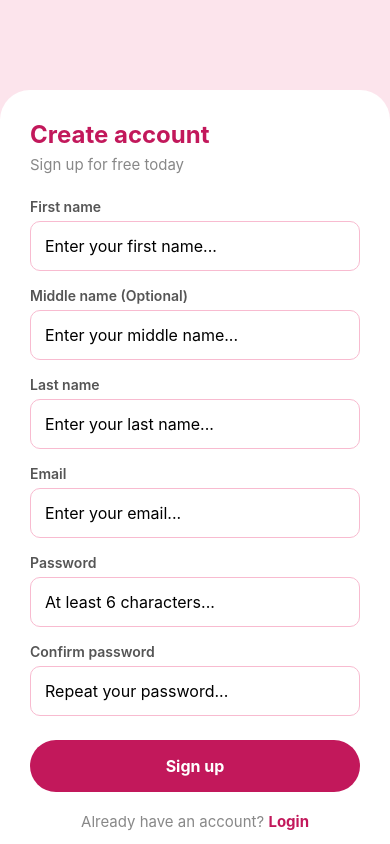
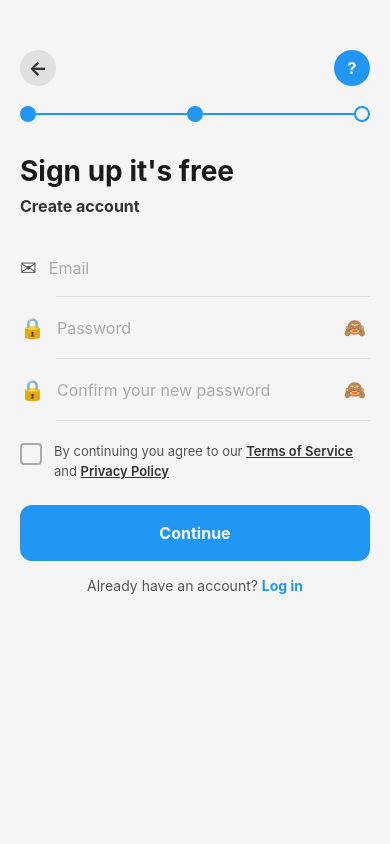
Before and after one commit to sendeasly/sendeasly-app, a React Native app: screen /Register in a window 390 px wide. Built offline with nearby package versions, Linux system fonts and the light colour scheme; what react-native-worklets would draw is missing.

Commit message:
Redesign Login na Register screens

```diff
--- a/screens/LoginScreen.js
+++ b/screens/LoginScreen.js
@@ -16,24 +16,21 @@ export default function LoginScreen({ navigation }) {
   const [nywila, setNywila] = useState('');
   const [inapakia, setInapakia] = useState(false);
   const [onyeshaNywila, setOnyeshaNywila] = useState(false);
+  const [tab, setTab] = useState('email');
 
   async function ingia() {
     if (!email || !nywila) {
       Alert.alert('Error', 'Please fill all fields!');
       return;
     }
-
     setInapakia(true);
-
     try {
       const jibu = await fetch('https://money-transfer-backend-production.up.railway.app/ingia', {
         method: 'POST',
         headers: { 'Content-Type': 'application/json' },
         body: JSON.stringify({ email, nywila }),
       });
-
       const data = await jibu.json();
-
       if (jibu.ok) {
         await AsyncStorage.setItem('mtumiaji', JSON.stringify(data.mtumiaji));
         navigation.replace('Main');
@@ -43,105 +40,122 @@ export default function LoginScreen({ navigation }) {
     } catch (e) {
       Alert.alert('Error', 'Network error!');
     }
-
     setInapakia(false);
   }
 
   return (
     <View style={styles.container}>
-      <StatusBar barStyle="light-content" backgroundColor="#880e4f" />
+      <StatusBar barStyle="light-content" backgroundColor="#1a1a2e" />
 
       <ScrollView contentContainerStyle={styles.scroll}>
 
         {/* Header */}
+        <View style={styles.header}>
           <TouchableOpacity
             style={styles.rudiKitufe}
             onPress={() => navigation.goBack()}
           >
-          <Text style={styles.rudiManeno}>←</Text>
+            <Text style={styles.rudiManeno}>‹</Text>
           </TouchableOpacity>
+          <Text style={styles.headerTitle}>Log In</Text>
+          <TouchableOpacity style={styles.helpKitufe}>
+            <Text style={styles.helpManeno}>🎧</Text>
+          </TouchableOpacity>
+        </View>
 
-        {/* Title */}
-        <Text style={styles.kichwa}>Log in</Text>
-        <Text style={styles.maelezo}>Welcome back to SendEasly</Text>
+        {/* Tabs */}
+        <View style={styles.tabs}>
+          <TouchableOpacity
+            style={[styles.tab, tab === 'phone' && styles.tabAmilifu]}
+            onPress={() => setTab('phone')}
+          >
+            <Text style={[styles.tabManeno, tab === 'phone' && styles.tabManenoAmilifu]}>
+              Phone number
+            </Text>
+            {tab === 'phone' && <View style={styles.tabLine} />}
+          </TouchableOpacity>
+          <TouchableOpacity
+            style={[styles.tab, tab === 'email' && styles.tabAmilifu]}
+            onPress={() => setTab('email')}
+          >
+            <Text style={[styles.tabManeno, tab === 'email' && styles.tabManenoAmilifu]}>
+              Email
+            </Text>
+            {tab === 'email' && <View style={styles.tabLine} />}
+          </TouchableOpacity>
+        </View>
 
-        {/* Email Input */}
+        <View style={styles.dividerLine} />
+
+        {/* Inputs */}
+        <View style={styles.form}>
+
           <View style={styles.ingizoWrapper}>
-          <Text style={styles.ingizoIcon}>✉</Text>
             <TextInput
               style={styles.ingizo}
-            placeholder="Email address"
-            placeholderTextColor="rgba(255,255,255,0.5)"
+              placeholder={tab === 'email' ? 'Email' : 'Phone number'}
+              placeholderTextColor="#666"
               value={email}
               onChangeText={setEmail}
-            keyboardType="email-address"
+              keyboardType={tab === 'email' ? 'email-address' : 'phone-pad'}
               autoCapitalize="none"
             />
           </View>
 
-        {/* Password Input */}
           <View style={styles.ingizoWrapper}>
-          <Text style={styles.ingizoIcon}>🔒</Text>
             <TextInput
               style={styles.ingizo}
-            placeholder="Password"
-            placeholderTextColor="rgba(255,255,255,0.5)"
+              placeholder="Password 8-16 characters"
+              placeholderTextColor="#666"
               value={nywila}
               onChangeText={setNywila}
               secureTextEntry={!onyeshaNywila}
             />
             <TouchableOpacity onPress={() => setOnyeshaNywila(!onyeshaNywila)}>
-            <Text style={styles.jicho}>
-              {onyeshaNywila ? '🙉' : '👁'}
-            </Text>
+              <Text style={styles.jicho}>{onyeshaNywila ? '👁' : '🙈'}</Text>
             </TouchableOpacity>
           </View>
 
-        {/* Trouble logging in */}
-        <TouchableOpacity style={styles.tatizo}>
-          <Text style={styles.tatizoManeno}>Trouble logging in?</Text>
+          <Text style={styles.maelezo}>
+            After applying for a live account, you can login by email
+          </Text>
+
+          <TouchableOpacity>
+            <Text style={styles.forgotPassword}>Forgot Password?</Text>
           </TouchableOpacity>
 
-        {/* Login Button */}
           <TouchableOpacity
             style={[styles.loginKitufe, inapakia && styles.kitufeDisabled]}
             onPress={ingia}
             disabled={inapakia}
           >
             <Text style={styles.loginManeno}>
-            {inapakia ? 'Logging in...' : 'LOGIN'}
+              {inapakia ? 'Logging in...' : 'Log In'}
             </Text>
           </TouchableOpacity>
 
-        {/* Divider */}
-        <View style={styles.divider}>
-          <View style={styles.dividerMstari} />
-          <Text style={styles.dividerManeno}>OR LOGIN WITH</Text>
-          <View style={styles.dividerMstari} />
+          <TouchableOpacity
+            onPress={() => navigation.navigate('Register')}
+          >
+            <Text style={styles.newUser}>
+              New user? <Text style={styles.signUpLink}>Sign Up</Text>
+            </Text>
+          </TouchableOpacity>
+
         </View>
 
-        {/* Google Button */}
-        <TouchableOpacity style={styles.socialKitufe}>
+        {/* Social Login */}
+        <View style={styles.socialSehemu}>
+          <Text style={styles.socialManeno}>or Log In with</Text>
+          <View style={styles.socialVitufe}>
+            <TouchableOpacity style={styles.appleKitufe}>
+              <Text style={styles.appleIcon}></Text>
+            </TouchableOpacity>
+            <TouchableOpacity style={styles.googleKitufe}>
               <Text style={styles.googleIcon}>G</Text>
-          <Text style={styles.socialManeno}>GOOGLE</Text>
             </TouchableOpacity>
-
-        {/* Apple Button */}
-        <TouchableOpacity style={styles.socialKitufe}>
-          <Text style={styles.appleIcon}></Text>
-          <Text style={styles.socialManeno}>APPLE</Text>
-        </TouchableOpacity>
-
-        {/* Sign up link */}
-        <TouchableOpacity
-          style={styles.sajiliKitufe}
-          onPress={() => navigation.navigate('Register')}
-        >
-          <Text style={styles.sajiliManeno}>
-            Don't have an account?{' '}
-            <Text style={styles.sajiliLink}>Sign up</Text>
-          </Text>
-        </TouchableOpacity>
+          </View>
+        </View>
 
       </ScrollView>
     </View>
@@ -151,141 +165,176 @@ export default function LoginScreen({ navigation }) {
 const styles = StyleSheet.create({
   container: {
     flex: 1,
-    backgroundColor: '#880e4f',
+    backgroundColor: '#111318',
   },
   scroll: {
     flexGrow: 1,
-    padding: 24,
-    paddingTop: 60,
+  },
+  header: {
+    flexDirection: 'row',
+    alignItems: 'center',
+    justifyContent: 'space-between',
+    padding: 20,
+    paddingTop: 50,
   },
   rudiKitufe: {
-    width: 40,
-    height: 40,
-    borderRadius: 20,
-    backgroundColor: 'rgba(255,255,255,0.2)',
+    width: 36,
+    height: 36,
+    borderRadius: 18,
+    backgroundColor: '#2a2a3a',
     alignItems: 'center',
     justifyContent: 'center',
-    marginBottom: 32,
   },
   rudiManeno: {
+    color: 'white',
+    fontSize: 22,
+    fontWeight: 'bold',
+  },
+  headerTitle: {
     color: 'white',
     fontSize: 20,
     fontWeight: 'bold',
   },
-  kichwa: {
-    fontSize: 32,
+  helpKitufe: {
+    width: 36,
+    height: 36,
+    borderRadius: 18,
+    backgroundColor: '#2a2a3a',
+    alignItems: 'center',
+    justifyContent: 'center',
+  },
+  helpManeno: {
+    fontSize: 16,
+  },
+  tabs: {
+    flexDirection: 'row',
+    paddingHorizontal: 20,
+    marginTop: 8,
+    gap: 24,
+  },
+  tab: {
+    paddingBottom: 12,
+    position: 'relative',
+  },
+  tabAmilifu: {},
+  tabManeno: {
+    color: '#666',
+    fontSize: 16,
+    fontWeight: '500',
+  },
+  tabManenoAmilifu: {
+    color: 'white',
     fontWeight: 'bold',
-    color: 'white',
-    marginBottom: 8,
   },
-  maelezo: {
-    fontSize: 15,
-    color: 'rgba(255,255,255,0.7)',
-    marginBottom: 32,
+  tabLine: {
+    position: 'absolute',
+    bottom: 0,
+    left: 0,
+    right: 0,
+    height: 2,
+    backgroundColor: 'white',
+    borderRadius: 1,
+  },
+  dividerLine: {
+    height: 1,
+    backgroundColor: '#2a2a3a',
+    marginBottom: 24,
+  },
+  form: {
+    paddingHorizontal: 20,
   },
   ingizoWrapper: {
     flexDirection: 'row',
     alignItems: 'center',
-    backgroundColor: 'rgba(255,255,255,0.15)',
-    borderRadius: 12,
-    paddingHorizontal: 16,
+    backgroundColor: '#1e2030',
+    borderRadius: 30,
+    paddingHorizontal: 20,
     paddingVertical: 4,
     marginBottom: 16,
-    borderWidth: 1,
-    borderColor: 'rgba(255,255,255,0.2)',
-    gap: 12,
-  },
-  ingizoIcon: {
-    fontSize: 18,
-    color: 'rgba(255,255,255,0.7)',
   },
   ingizo: {
     flex: 1,
     fontSize: 16,
     color: 'white',
-    paddingVertical: 14,
+    paddingVertical: 16,
   },
   jicho: {
     fontSize: 18,
     padding: 4,
   },
-  tatizo: {
+  maelezo: {
+    color: '#666',
+    fontSize: 13,
+    marginBottom: 12,
+    lineHeight: 18,
+  },
+  forgotPassword: {
+    color: '#4f8ef7',
+    fontSize: 14,
+    fontWeight: '600',
     marginBottom: 24,
   },
-  tatizoManeno: {
-    color: 'rgba(255,255,255,0.8)',
-    fontSize: 14,
-    fontWeight: '600',
-  },
   loginKitufe: {
-    backgroundColor: 'white',
+    backgroundColor: '#2a2a3a',
     borderRadius: 30,
-    padding: 16,
+    padding: 18,
     alignItems: 'center',
-    marginBottom: 24,
+    marginBottom: 20,
   },
   kitufeDisabled: {
     opacity: 0.7,
   },
   loginManeno: {
-    color: '#880e4f',
+    color: '#888',
     fontWeight: 'bold',
     fontSize: 16,
-    letterSpacing: 1,
   },
-  divider: {
+  newUser: {
+    color: 'white',
+    fontSize: 15,
+    textAlign: 'center',
+    marginBottom: 40,
+  },
+  signUpLink: {
+    color: '#4f8ef7',
+    fontWeight: 'bold',
+  },
+  socialSehemu: {
+    alignItems: 'center',
+    paddingBottom: 40,
+  },
+  socialManeno: {
+    color: '#666',
+    fontSize: 14,
+    marginBottom: 20,
+  },
+  socialVitufe: {
     flexDirection: 'row',
-    alignItems: 'center',
-    marginBottom: 20,
-    gap: 10,
+    gap: 16,
   },
-  dividerMstari: {
-    flex: 1,
-    height: 1,
-    backgroundColor: 'rgba(255,255,255,0.2)',
-  },
-  dividerManeno: {
-    fontSize: 12,
-    color: 'rgba(255,255,255,0.5)',
-    fontWeight: '600',
-  },
-  socialKitufe: {
-    flexDirection: 'row',
+  appleKitufe: {
+    width: 56,
+    height: 56,
+    borderRadius: 28,
+    backgroundColor: 'white',
     alignItems: 'center',
     justifyContent: 'center',
-    borderWidth: 1,
-    borderColor: 'rgba(255,255,255,0.3)',
-    borderRadius: 30,
-    padding: 14,
-    marginBottom: 12,
-    gap: 10,
-    backgroundColor: 'rgba(255,255,255,0.1)',
+  },
+  appleIcon: {
+    fontSize: 24,
+    color: 'black',
+  },
+  googleKitufe: {
+    width: 56,
+    height: 56,
+    borderRadius: 28,
+    backgroundColor: '#4f8ef7',
+    alignItems: 'center',
+    justifyContent: 'center',
   },
   googleIcon: {
-    fontSize: 18,
+    fontSize: 22,
     fontWeight: 'bold',
     color: 'white',
   },
-  appleIcon: {
-    fontSize: 18,
-    color: 'white',
-  },
-  socialManeno: {
-    fontSize: 15,
-    fontWeight: 'bold',
-    color: 'white',
-    letterSpacing: 1,
-  },
-  sajiliKitufe: {
-    alignItems: 'center',
-    marginTop: 20,
-  },
-  sajiliManeno: {
-    color: 'rgba(255,255,255,0.7)',
-    fontSize: 15,
-  },
-  sajiliLink: {
-    color: 'white',
-    fontWeight: 'bold',
-  },
 });
--- a/screens/RegisterScreen.js
+++ b/screens/RegisterScreen.js
@@ -2,6 +2,7 @@ import { useState } from 'react';
 import {
   Alert,
   ScrollView,
+  StatusBar,
   StyleSheet,
   Text,
   TextInput,
@@ -11,225 +12,364 @@ import {
 
 export default function RegisterScreen({ navigation }) {
   const [jina, setJina] = useState('');
-    const [middleName, setMiddleName] = useState('');
-    const [lastName, setLastName] = useState('');
   const [email, setEmail] = useState('');
   const [nywila, setNywila] = useState('');
   const [nywila2, setNywila2] = useState('');
   const [inapakia, setInapakia] = useState(false);
+  const [onyeshaNywila, setOnyeshaNywila] = useState(false);
+  const [onyeshaNywila2, setOnyeshaNywila2] = useState(false);
+  const [kukubali, setKukubali] = useState(false);
+
   async function sajili() {
     if (!jina || !email || !nywila || !nywila2) {
-      Alert.alert('Kosa', 'Please fill all fields!');
+      Alert.alert('Error', 'Please fill all fields!');
       return;
     }
     if (!email.includes('@')) {
-      Alert.alert('Kosa', 'Email is not valid!');
+      Alert.alert('Error', 'Email is not valid!');
       return;
     }
     if (nywila.length < 6) {
-      Alert.alert('Kosa', 'Password must be at least 6 characters!');
+      Alert.alert('Error', 'Password must be at least 6 characters!');
       return;
     }
     if (nywila !== nywila2) {
-      Alert.alert('Kosa', 'Passwords do not match!');
+      Alert.alert('Error', 'Passwords do not match!');
+      return;
+    }
+    if (!kukubali) {
+      Alert.alert('Error', 'Please agree to Terms of Service!');
       return;
     }
 
     setInapakia(true);
-
     try {
       const jibu = await fetch('https://money-transfer-backend-production.up.railway.app/sajili', {
         method: 'POST',
         headers: { 'Content-Type': 'application/json' },
         body: JSON.stringify({ jina, email, nywila }),
       });
-
       const data = await jibu.json();
-
       if (jibu.ok) {
         Alert.alert('Success!', 'Welcome ' + data.mtumiaji.jina + '!');
         navigation.replace('Main');
       } else {
-        Alert.alert('Kosa', data.kosa);
+        Alert.alert('Error', data.kosa);
       }
     } catch (e) {
-      Alert.alert('Kosa', 'Network error!');
+      Alert.alert('Error', 'Network error!');
     }
-
     setInapakia(false);
   }
 
   return (
-    <ScrollView style={styles.container}>
+    <View style={styles.container}>
+      <StatusBar barStyle="dark-content" backgroundColor="#f5f5f5" />
 
-      {/* Logo sehemu */}
-      <View style={styles.juu}>
+      <ScrollView contentContainerStyle={styles.scroll}>
+
+        {/* Header */}
+        <View style={styles.header}>
+          <TouchableOpacity
+            style={styles.rudiKitufe}
+            onPress={() => navigation.goBack()}
+          >
+            <Text style={styles.rudiManeno}>←</Text>
+          </TouchableOpacity>
+          <TouchableOpacity style={styles.helpKitufe}>
+            <Text style={styles.helpManeno}>?</Text>
+          </TouchableOpacity>
         </View>
 
-      {/* Fomu */}
-      <View style={styles.fomu}>
-        <Text style={styles.kichwa}>Create account</Text>
-        <Text style={styles.maelezo}>Sign up for free today</Text>
+        {/* Progress Bar */}
+        <View style={styles.progressBar}>
+          <View style={styles.progressStep}>
+            <View style={[styles.progressDot, styles.progressDotAmilifu]} />
+          </View>
+          <View style={styles.progressLine} />
+          <View style={styles.progressStep}>
+            <View style={[styles.progressDot, styles.progressDotAmilifu]} />
+          </View>
+          <View style={styles.progressLine} />
+          <View style={styles.progressStep}>
+            <View style={styles.progressDot} />
+          </View>
+        </View>
 
-        <Text style={styles.lebo}>First name</Text>
+        {/* Title */}
+        <View style={styles.titleSehemu}>
+          <Text style={styles.kichwa}>Sign up it's free</Text>
+          <Text style={styles.subKichwa}>Create account</Text>
+        </View>
+
+        {/* Form */}
+        <View style={styles.form}>
+
+          {/* Email */}
+          <View style={styles.ingizoWrapper}>
+            <Text style={styles.ingizoIcon}>✉</Text>
             <TextInput
               style={styles.ingizo}
-          placeholder="Enter your first name..."
-          value={jina}
-          onChangeText={setJina}
-        />
-
-        <Text style={styles.lebo}>Middle name <Text style={styles.optional}>(Optional)</Text></Text>
-        <TextInput
-          style={styles.ingizo}
-          placeholder="Enter your middle name..."
-          value={middleName}
-          onChangeText={setMiddleName}
-        />
-
-        <Text style={styles.lebo}>Last name</Text>
-        <TextInput
-          style={styles.ingizo}
-          placeholder="Enter your last name..."
-          value={lastName}
-          onChangeText={setLastName}
-        />
-
-        <Text style={styles.lebo}>Email</Text>
-        <TextInput
-          style={styles.ingizo}
-          placeholder="Enter your email..."
+              placeholder="Email"
+              placeholderTextColor="#aaa"
               value={email}
               onChangeText={setEmail}
               keyboardType="email-address"
               autoCapitalize="none"
             />
+          </View>
+          <View style={styles.separator} />
 
-        <Text style={styles.lebo}>Password</Text>
+          {/* Password */}
+          <View style={styles.ingizoWrapper}>
+            <Text style={styles.ingizoIcon}>🔒</Text>
             <TextInput
               style={styles.ingizo}
-          placeholder="At least 6 characters..."
+              placeholder="Password"
+              placeholderTextColor="#aaa"
               value={nywila}
               onChangeText={setNywila}
-          secureTextEntry
+              secureTextEntry={!onyeshaNywila}
             />
+            <TouchableOpacity onPress={() => setOnyeshaNywila(!onyeshaNywila)}>
+              <Text style={styles.jicho}>{onyeshaNywila ? '👁' : '🙈'}</Text>
+            </TouchableOpacity>
+          </View>
+          <View style={styles.separator} />
 
-        <Text style={styles.lebo}>Confirm password</Text>
+          {/* Confirm Password */}
+          <View style={styles.ingizoWrapper}>
+            <Text style={styles.ingizoIcon}>🔒</Text>
             <TextInput
               style={styles.ingizo}
-          placeholder="Repeat your password..."
+              placeholder="Confirm your new password"
+              placeholderTextColor="#aaa"
               value={nywila2}
               onChangeText={setNywila2}
-          secureTextEntry
+              secureTextEntry={!onyeshaNywila2}
             />
+            <TouchableOpacity onPress={() => setOnyeshaNywila2(!onyeshaNywila2)}>
+              <Text style={styles.jicho}>{onyeshaNywila2 ? '👁' : '🙈'}</Text>
+            </TouchableOpacity>
+          </View>
+          <View style={styles.separator} />
 
+          {/* Terms */}
           <TouchableOpacity
-          style={[styles.kitufe, inapakia && styles.kitufeDisabled]}
+            style={styles.termsWrapper}
+            onPress={() => setKukubali(!kukubali)}
+          >
+            <View style={[styles.checkbox, kukubali && styles.checkboxAmilifu]}>
+              {kukubali && <Text style={styles.checkmark}>✓</Text>}
+            </View>
+            <Text style={styles.termsManeno}>
+              By continuing you agree to our{' '}
+              <Text style={styles.termsLink}>Terms of Service</Text>
+              {' '}and{' '}
+              <Text style={styles.termsLink}>Privacy Policy</Text>
+            </Text>
+          </TouchableOpacity>
+
+        </View>
+
+        {/* Continue Button */}
+        <View style={styles.chiniSehemu}>
+          <TouchableOpacity
+            style={[styles.continueKitufe, inapakia && styles.kitufeDisabled]}
             onPress={sajili}
             disabled={inapakia}
           >
-          <Text style={styles.kitufeManeno}>
-            {inapakia ? 'Creating account...' : 'Sign up'}
+            <Text style={styles.continueManeno}>
+              {inapakia ? 'Creating account...' : 'Continue'}
             </Text>
           </TouchableOpacity>
 
           <TouchableOpacity
-          style={styles.ingiaKitufe}
             onPress={() => navigation.navigate('Login')}
           >
-          <Text style={styles.ingiaManeno}>
-            Already have an account?{' '}
-            <Text style={styles.ingiaLink}>Login</Text>
+            <Text style={styles.loginLink}>
+              Already have an account? <Text style={styles.loginLinkBold}>Log in</Text>
             </Text>
           </TouchableOpacity>
+        </View>
 
+      </ScrollView>
     </View>
-    </ScrollView>
   );
 }
 
 const styles = StyleSheet.create({
   container: {
     flex: 1,
-    backgroundColor: '#fce4ec',
+    backgroundColor: '#f5f5f5',
   },
-  juu: {
+  scroll: {
+    flexGrow: 1,
+    paddingBottom: 40,
+  },
+  header: {
+    flexDirection: 'row',
     alignItems: 'center',
-    paddingTop: 60,
-    paddingBottom: 30,
+    justifyContent: 'space-between',
+    padding: 20,
+    paddingTop: 50,
   },
-  logo: {
-    fontSize: 60,
+  rudiKitufe: {
+    width: 36,
+    height: 36,
+    borderRadius: 18,
+    backgroundColor: '#e0e0e0',
+    alignItems: 'center',
+    justifyContent: 'center',
+  },
+  rudiManeno: {
+    color: '#333',
+    fontSize: 20,
+    fontWeight: 'bold',
+  },
+  helpKitufe: {
+    width: 36,
+    height: 36,
+    borderRadius: 18,
+    backgroundColor: '#2196f3',
+    alignItems: 'center',
+    justifyContent: 'center',
+  },
+  helpManeno: {
+    color: 'white',
+    fontSize: 16,
+    fontWeight: 'bold',
+  },
+  progressBar: {
+    flexDirection: 'row',
+    alignItems: 'center',
+    paddingHorizontal: 20,
+    marginBottom: 32,
+    gap: 0,
+  },
+  progressStep: {
+    alignItems: 'center',
+  },
+  progressDot: {
+    width: 16,
+    height: 16,
+    borderRadius: 8,
+    borderWidth: 2,
+    borderColor: '#2196f3',
+    backgroundColor: 'transparent',
+  },
+  progressDotAmilifu: {
+    backgroundColor: '#2196f3',
+  },
+  progressLine: {
+    flex: 1,
+    height: 2,
+    backgroundColor: '#2196f3',
+  },
+  titleSehemu: {
+    paddingHorizontal: 20,
+    marginBottom: 24,
+  },
+  kichwa: {
+    fontSize: 28,
+    fontWeight: 'bold',
+    color: '#1a1a1a',
     marginBottom: 8,
   },
-  jina: {
-    fontSize: 28,
+  subKichwa: {
+    fontSize: 16,
     fontWeight: 'bold',
-    color: '#c2185b',
-    marginBottom: 4,
+    color: '#333',
   },
-  kauli: {
-    fontSize: 14,
-    color: '#e91e8c',
-  },
-  fomu: {
-    backgroundColor: 'white',
-    borderTopLeftRadius: 30,
-    borderTopRightRadius: 30,
-    padding: 30,
-    minHeight: 600,
-  },
-  kichwa: {
-    fontSize: 24,
-    fontWeight: 'bold',
-    color: '#c2185b',
-    marginBottom: 6,
-  },
-  maelezo: {
-    fontSize: 15,
-    color: '#888',
+  form: {
+    paddingHorizontal: 20,
     marginBottom: 24,
   },
-  lebo: {
-    fontSize: 14,
-    fontWeight: '600',
+  ingizoWrapper: {
+    flexDirection: 'row',
+    alignItems: 'center',
+    paddingVertical: 16,
+    gap: 12,
+  },
+  ingizoIcon: {
+    fontSize: 20,
     color: '#555',
-    marginBottom: 6,
   },
   ingizo: {
-    borderWidth: 1,
-    borderColor: '#f8bbd0',
-    borderRadius: 10,
-    padding: 14,
+    flex: 1,
     fontSize: 16,
-    marginBottom: 16,
-    backgroundColor: '#fff',
+    color: '#1a1a1a',
   },
-  kitufe: {
-    backgroundColor: '#c2185b',
-    borderRadius: 30,
-    padding: 16,
+  jicho: {
+    fontSize: 18,
+    padding: 4,
+  },
+  separator: {
+    height: 1,
+    backgroundColor: '#ddd',
+    marginLeft: 36,
+  },
+  termsWrapper: {
+    flexDirection: 'row',
+    alignItems: 'flex-start',
+    marginTop: 20,
+    gap: 12,
+  },
+  checkbox: {
+    width: 22,
+    height: 22,
+    borderWidth: 2,
+    borderColor: '#aaa',
+    borderRadius: 4,
     alignItems: 'center',
-    marginTop: 8,
+    justifyContent: 'center',
+    marginTop: 2,
+  },
+  checkboxAmilifu: {
+    backgroundColor: '#2196f3',
+    borderColor: '#2196f3',
+  },
+  checkmark: {
+    color: 'white',
+    fontSize: 14,
+    fontWeight: 'bold',
+  },
+  termsManeno: {
+    flex: 1,
+    color: '#555',
+    fontSize: 13,
+    lineHeight: 20,
+  },
+  termsLink: {
+    color: '#333',
+    textDecorationLine: 'underline',
+    fontWeight: '600',
+  },
+  chiniSehemu: {
+    paddingHorizontal: 20,
+    gap: 16,
+  },
+  continueKitufe: {
+    backgroundColor: '#2196f3',
+    borderRadius: 12,
+    padding: 18,
+    alignItems: 'center',
   },
   kitufeDisabled: {
     opacity: 0.7,
   },
-  kitufeManeno: {
+  continueManeno: {
     color: 'white',
     fontWeight: 'bold',
     fontSize: 16,
   },
-  ingiaKitufe: {
-    alignItems: 'center',
-    marginTop: 20,
+  loginLink: {
+    color: '#555',
+    fontSize: 14,
+    textAlign: 'center',
   },
-  ingiaManeno: {
-    color: '#888',
-    fontSize: 15,
-  },
-  ingiaLink: {
-    color: '#c2185b',
+  loginLinkBold: {
+    color: '#2196f3',
     fontWeight: 'bold',
   },
 });
```
Lines whose indentation alone changed are shown as unchanged.
